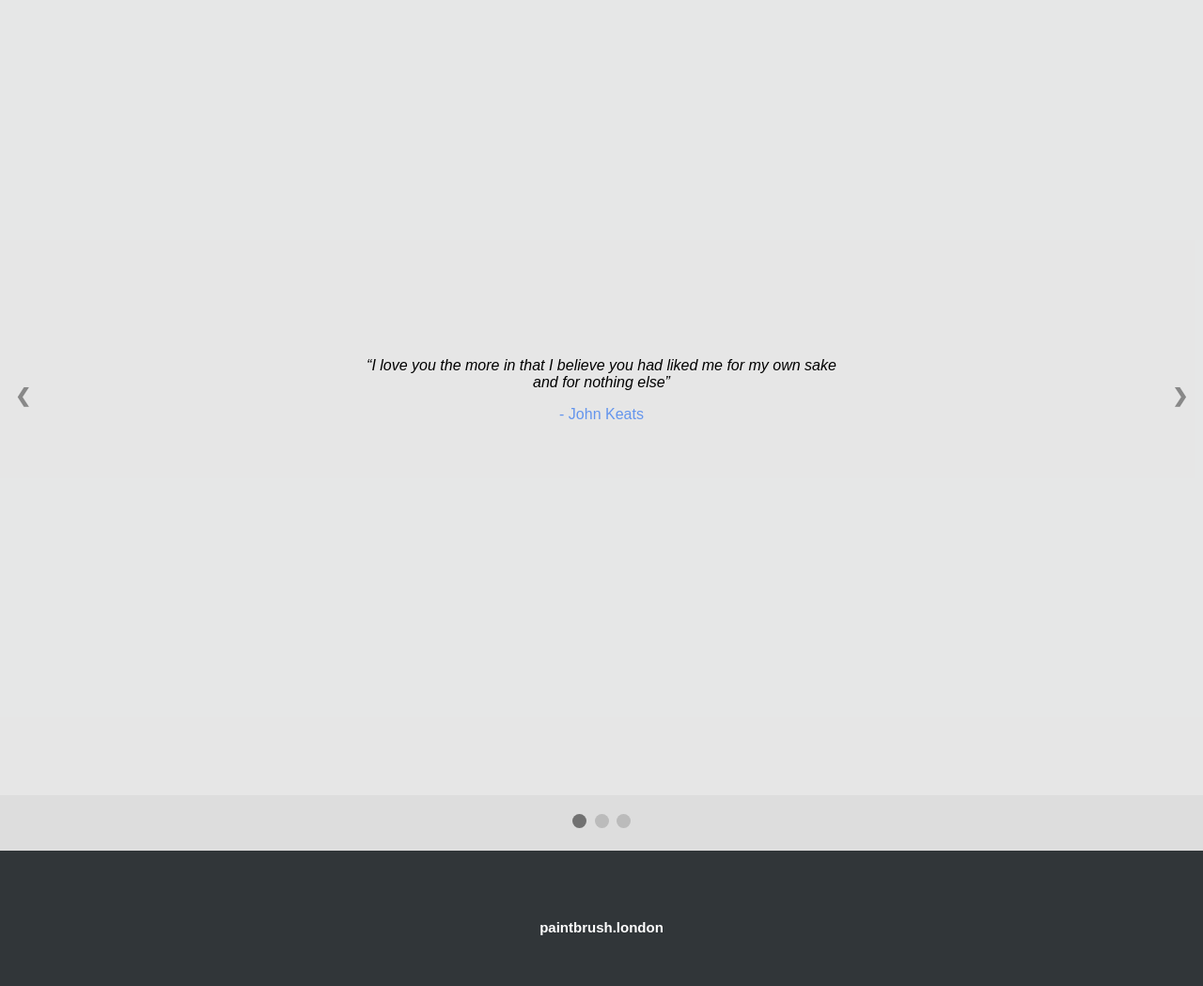
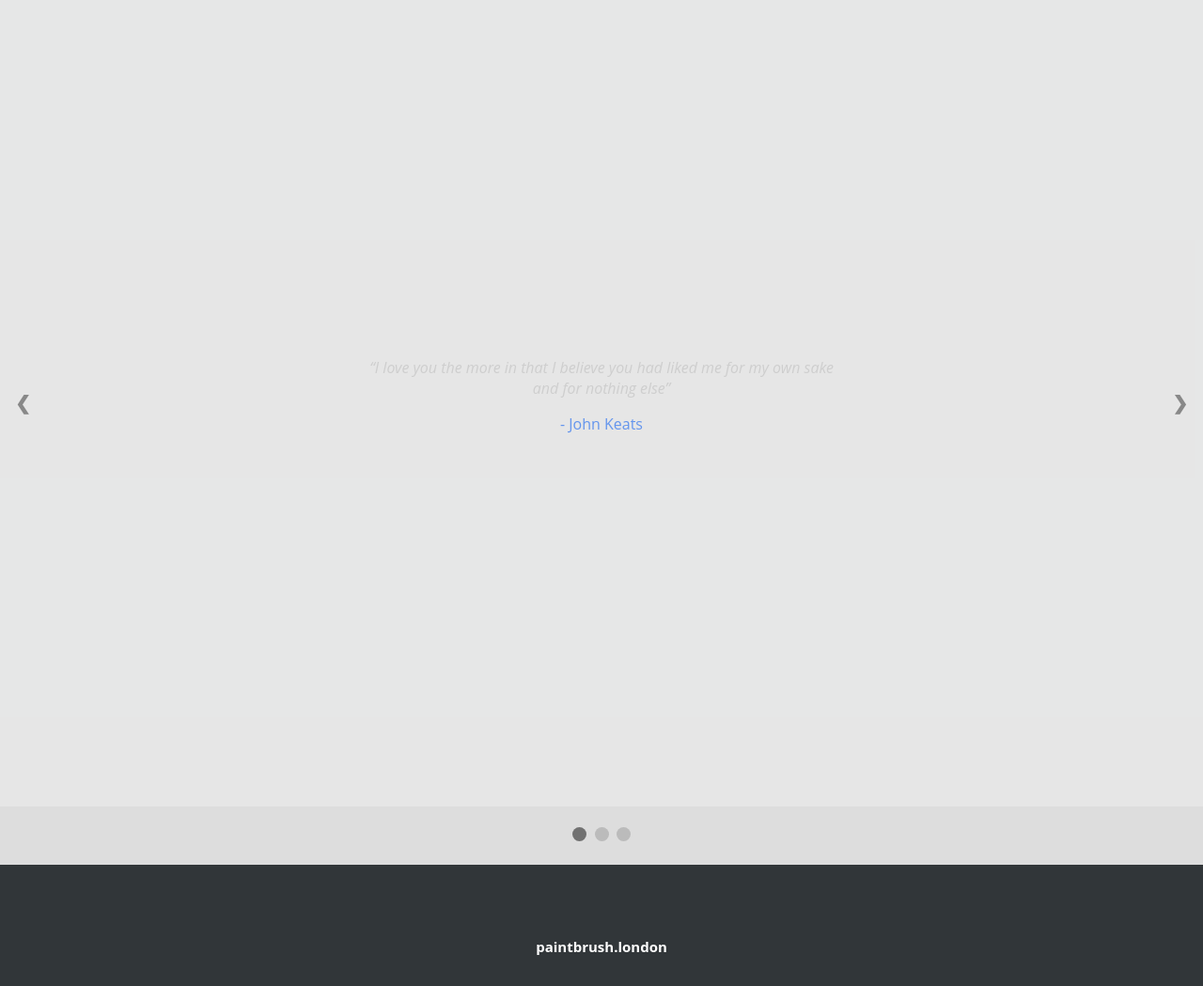
Before and after one commit to hafizzainal/hafizzainal.github.io, a Jekyll site: the page built from index.md, in a window 1280 px wide. Shown: the whole page at 94% size. Built offline with Jekyll 4.4.1, drawn with Linux system fonts in a browser that asks for light colours; our own code applies the rules of GitHub Pages for plain Markdown files; before the commit the page ends 1027 px from its top, so only the background shows below that.

Commit message:
Update default.html

```diff
--- a/_layouts/default.html
+++ b/_layouts/default.html
@@ -9,9 +9,12 @@
     box-sizing: border-box;
 }
 
+@import url(https://fonts.googleapis.com/css?family=Open+Sans:600);
+
 body {
-    font-family: Arial, Helvetica, sans-serif;
+    font-family: 'Open Sans', 'sans-serif';
     margin: 0;
+    color: #cecece;
     background-color: #313639;
 }
 
```
